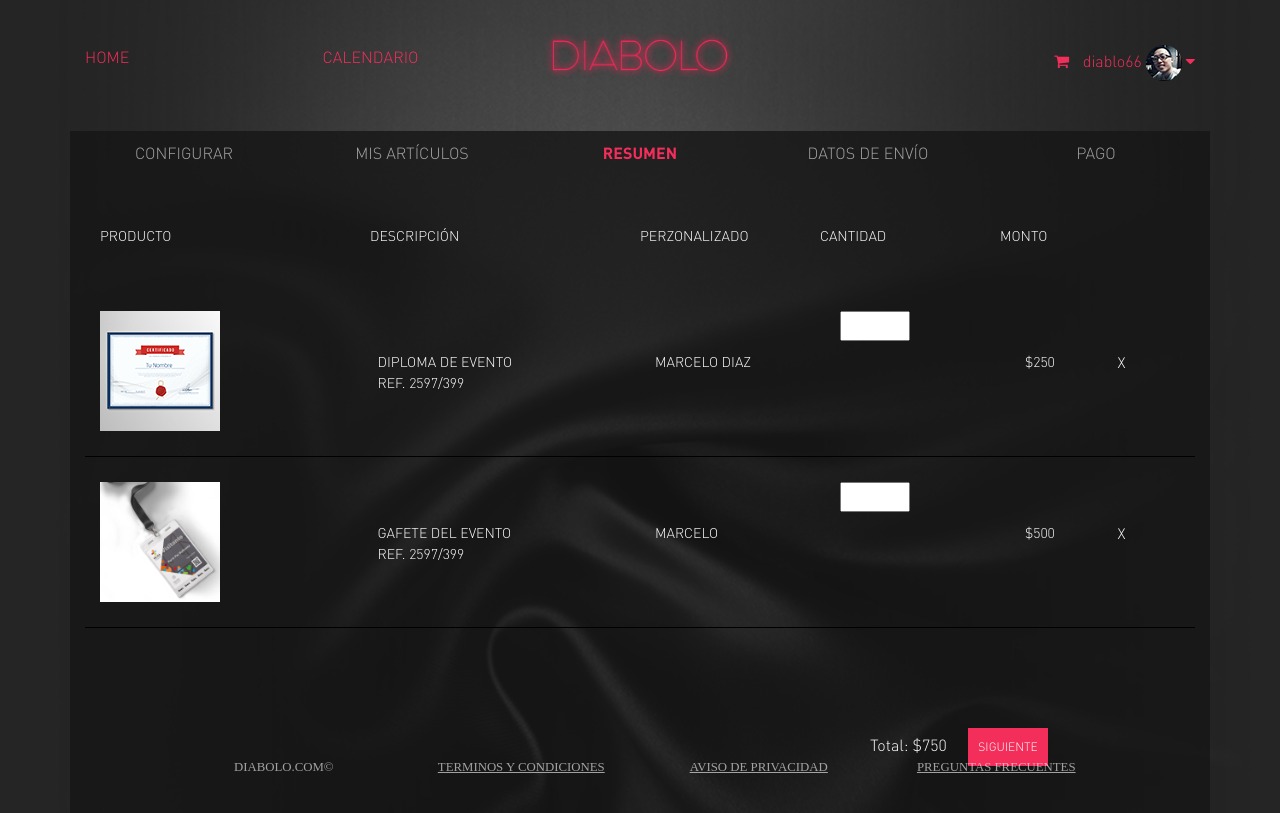
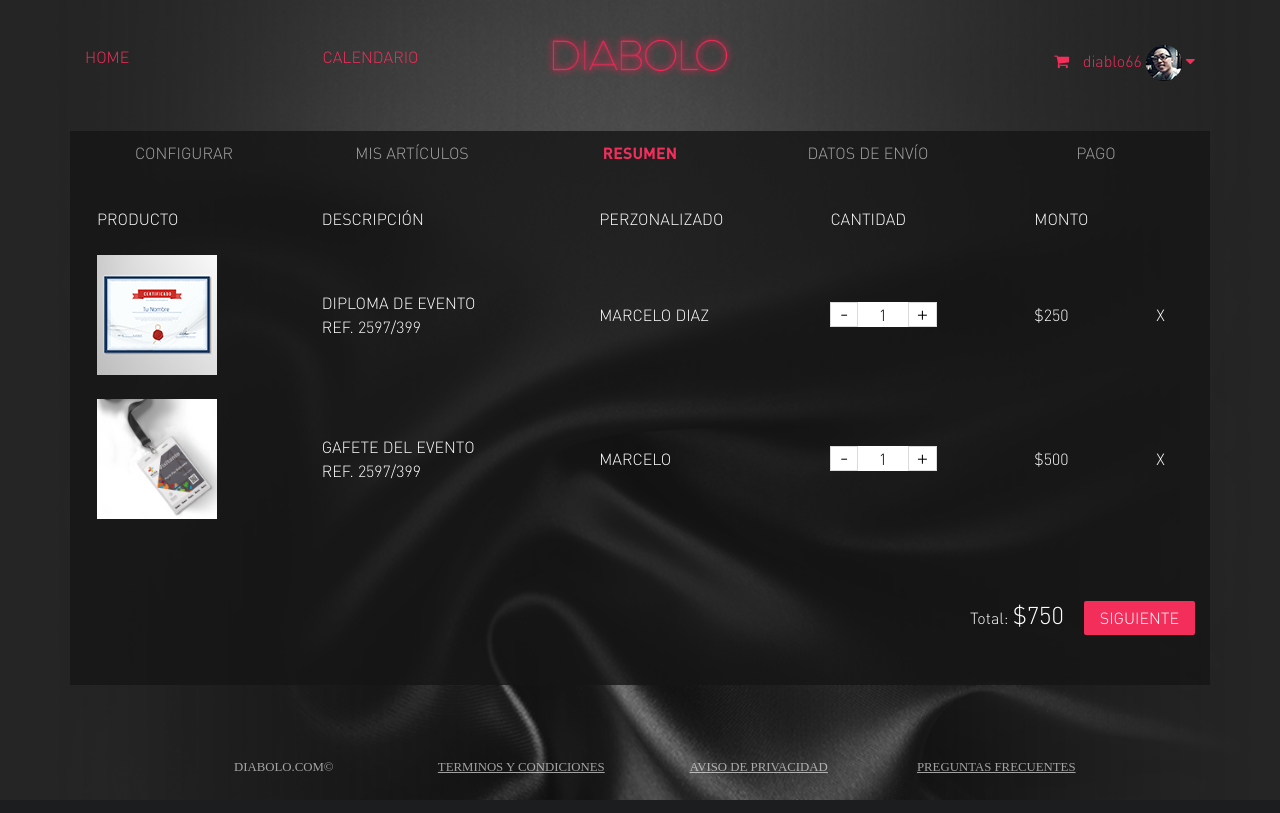
Before and after one commit to oswaldo-ideeo/Diabolo-git, a PHP site: page /resumen.php in a window 1280 px wide. Run offline with PHP 8.4, Linux system fonts and the light colour scheme; some libraries are stand-ins or nearby versions; some web fonts are replaced.

Commit message:
ajustes 3 enero

```diff
--- a/css/estilos-os.css
+++ b/css/estilos-os.css
@@ -270,6 +270,49 @@ button{cursor: pointer;}
 	font-size: 1.5rem;
 }
 
+.table-heads td,
+.table-heads th{
+	border:none;
+}
+
+.table-heads th{
+	font-weight: normal;
+}
+
+.table td{
+	vertical-align: middle;
+	border: none;
+}
+
+.table td p{
+	margin-top: 0;
+	margin-bottom: 0;
+}
+
+.control-cantidad{
+	border-radius:0;
+	border:1px solid #dbdbdb;
+	background-color: #fff;
+	color:#000;
+	padding: 0.2rem 0.5rem;
+	height: 25px;
+	float: left;
+	text-align: center;
+	font-size: 22px;
+	line-height: 12px;
+	cursor: pointer;
+}
+
+.cantidad-input{
+	background-color: #fff;
+	border:none;
+	border-radius: 0;
+	padding: 0.2rem;
+	height: 25px;
+	float: left;
+	text-align: center;
+	width: 50px;
+}
 
 @media (max-width: 600px) and (min-height: 681px) {
 	.footer{
--- a/resumen.php
+++ b/resumen.php
@@ -40,72 +40,68 @@
 						<a href="pago.php" class="foot-gris">PAGO</a>
 					</div>
 			</div>
-			<div class="row col-md-12 experiencia-menu ">
-				<div class="col-md-3">
-					<p>PRODUCTO</p>
-				</div>
-				<div class="col-md-3">
-					<p>DESCRIPCIÓN</p>
-				</div>
-				<div class="col-md-2">
-					<p>PERZONALIZADO</p>
-				</div>
-				<div class="col-md-2">
-					<p>CANTIDAD</p>
-				</div>
-				<div class="col-md-1">
-					<p>MONTO</p>
-				</div>
-			</div><br>
 
+			<form action="envio.php">
+			<div class="row">
+				<div class="col-12">
+					<table class="table-responsive-md table t-white">
+						<tr class="table-heads">
+							<th>PRODUCTO</th>
+							<th>DESCRIPCIÓN</th>
+							<th>PERZONALIZADO</th>
+							<th>CANTIDAD</th>
+							<th>MONTO</th>
+							<th></th>
+						</tr>
 
-			<div id="diploma" class="row col-md-12 experiencia-cont">
-				<div class="col-md-3">
-					<img src="images/diploma.jpg">
-				</div>
-				<div class="col-md-3">
-					<p>DIPLOMA DE EVENTO<br>REF. 2597/399</p>
-				</div>
-				<div class="col-md-2">
-					<p>MARCELO DIAZ</p>
-				</div>
-				<div class="col-md-2">
-					<input class="exp-numero" type="number">
-				</div>
-				<div class="col-md-1">
-					<p>$250</p>
-				</div>
-				<div class="col-md-1">
-					<a href="#" id="cerrar-diploma">X</a>
+						<tr>
+							<td><img src="images/diploma.jpg"></td>
+							<td><p>DIPLOMA DE EVENTO<br>REF. 2597/399</p></td>
+							<td><p>MARCELO DIAZ</p></td>
+							<td>
+								<span class="control-cantidad" id="menos" onclick="res_count('diploma')">-</span>
+								<input value="1" class="cantidad-input" id="diploma" type="text" >
+								<span class="control-cantidad" id="mas" onclick="inc_count('diploma')">+</span>
+							</td>
+							<td><p>$250</p></td>
+							<td><a href="#" class="t-white" id="cerrar-diploma">X</a></td>
+						</tr>
+
+						<tr>
+							<td><img src="images/tarjeta.jpg"></td>
+							<td><p>GAFETE DEL EVENTO<br>REF. 2597/399</p></td>
+							<td><p>MARCELO</p></td>
+							<td>
+								<span class="control-cantidad" id="menos" onclick="res_count('gafete')">-</span>
+								<input value="1" class="cantidad-input" id="gafete" type="text" >
+								<span class="control-cantidad" id="mas" onclick="inc_count('gafete')">+</span>
+							</td>
+							<td><p>$500</p></td>
+							<td><a href="#" class="t-white" id="cerrar-gafete">X</a></td>
+						</tr>
+					</table>
 				</div>
 			</div>
 
 
-			<div id="gafete" class="row col-md-12 experiencia-cont" >
-				<div class="col-md-3">
-					<img src="images/tarjeta.jpg">
-				</div>
-				<div class="col-md-3">
-					<p>GAFETE DEL EVENTO<br>REF. 2597/399</p>
-				</div>
-				<div class="col-md-2">
-					<p>MARCELO</p>
-				</div>
-				<div class="col-md-2">
-					<input class="exp-numero" type="number">
-				</div>
-				<div class="col-md-1">
-					<p>$500</p>
-				</div>
-				<div class="col-md-1">
-					<a href="#" id="cerrar-gafete">X</a>
+
+
+
+
+
+			<div class="row justify-content-end">
+				<div class="col-sm-4 t-right">
+					<div class="separador"></div>
+					<span class="t-white" style="margin-right: 1rem;">
+						Total: <span class="total">$750</span>
+					</span>
+
+					<button type="submit" class="boton-d b-diabolo t-white">SIGUIENTE</button>
+					<div class="separador"></div>
 				</div>
 			</div>
-			<div  class="col-md-4 row exp-total">
-				<div class="col-md-4"><p>Total: $750</p>
-				</div>
-				<div><input class="boton" type="button" onclick="window.location.href='envio.php'" value="SIGUIENTE"></div>
-			</div>
+
+		</form>
 
 
 		</div>
@@ -129,6 +125,10 @@
 
 
 
+
+
+
+
 <script type="text/javascript" src="js/jquery.min.js"></script>
 <script type="text/javascript" src="js/jquery-ui.min.js"></script>
 <script type="text/javascript" src="js/popper.js"></script>
@@ -147,7 +147,22 @@
 	})
 </script>
 
+<script>
+function inc_count(id)
+{
+    res = document.getElementById(id);
+    res.value = parseInt(res.value)+1;
+}
 
+function res_count(id){
+	res = document.getElementById(id);
+	if (parseInt(res.value) > 0) {
+		res.value = parseInt(res.value)-1;
+	}
+
+
+}
+</script>
 
 </body>
 </html>
```
Also changed, not shown: envio.php (+21 -8 lines).
